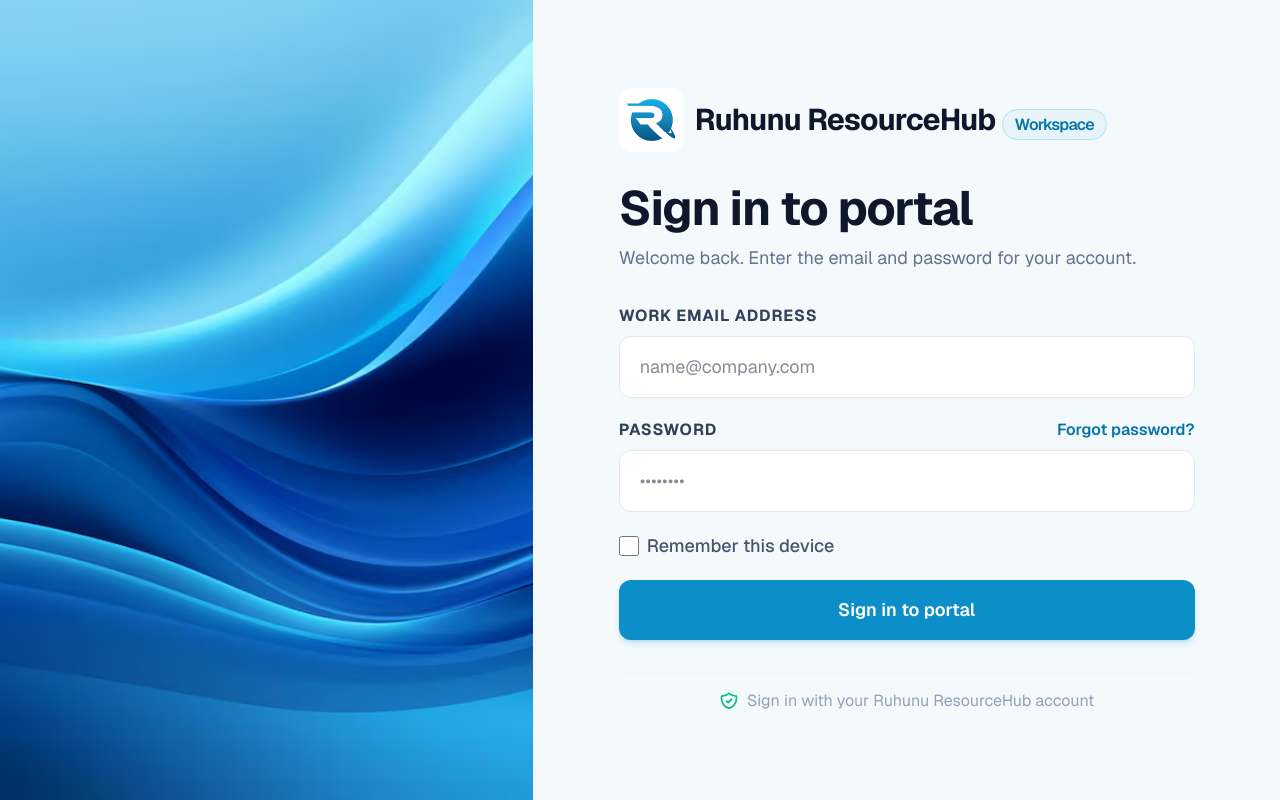
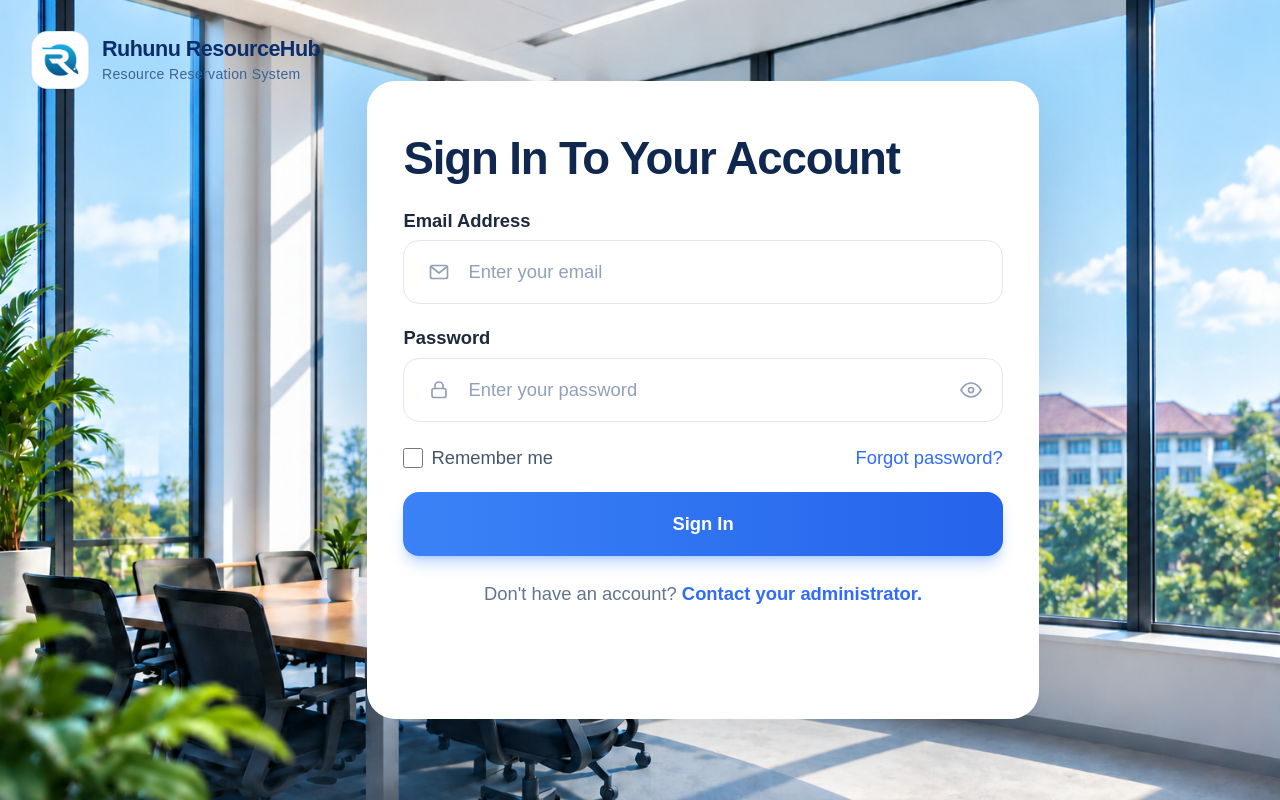
Before and after one commit to PabodaWA/resource-reservation-system, a Next.js app: page /login in a window 1280 px wide. Built offline with nearby package versions, Linux system fonts and the light colour scheme.

Commit message:
Update login ui

```diff
--- a/src/app/login/page.tsx
+++ b/src/app/login/page.tsx
@@ -8,6 +8,7 @@
 
   const [email, setEmail] = useState("");
   const [password, setPassword] = useState("");
+  const [showPassword, setShowPassword] = useState(false);
   const [rememberMe, setRememberMe] = useState(false);
   const [error, setError] = useState("");
   const [notice, setNotice] = useState("");
@@ -58,48 +59,55 @@
   }
 
   return (
-    <div className="flex min-h-screen w-full bg-[#f4f9fc] font-sans text-slate-900">
-      <div className="relative hidden overflow-hidden lg:block lg:w-5/12">
+    <main
+      className="relative min-h-dvh overflow-x-hidden bg-[#d7e7f5] text-slate-900"
+      style={{ colorScheme: "light" }}
+    >
       <img
-          src="/bg3.png"
+        src="/login1.png"
         alt=""
         className="absolute inset-0 h-full w-full object-cover object-center"
       />
-      </div>
-
-      <div className="flex w-full items-center justify-center bg-[#f4f9fc] p-6 sm:p-12 lg:w-7/12">
-        <div className="w-full max-w-xl space-y-8">
-          <div className="flex items-center gap-3">
+      <div className="absolute top-6 left-6 z-10 flex items-center gap-3.5 sm:top-8 sm:left-8">
         <img
           src="/R%20logo.jpg"
           alt=""
-              className="h-16 w-16 shrink-0 rounded-xl object-contain"
+          className="h-14 w-14 rounded-2xl bg-white object-contain p-1 shadow-sm ring-1 ring-[#d5e6fb]"
         />
-            <span className="text-2xl font-bold leading-tight tracking-tight sm:text-3xl">
-              Ruhunu ResourceHub{" "}
-              <span className="rounded-full border border-[#b7dff0] bg-[#e7f5fb] px-3 py-1 text-base font-semibold text-[#0874a8]">
-                Workspace
-              </span>
-            </span>
+        <div className="leading-tight">
+          <p className="text-[1.35rem] font-bold tracking-tight text-[#0c2d6b]">
+            Ruhunu ResourceHub
+          </p>
+          <p className="mt-0.5 text-sm font-medium tracking-wide text-[#3d6294]">
+            Resource Reservation System
+          </p>
+        </div>
+      </div>
+      <div className="relative flex min-h-dvh items-center justify-end px-4 py-6 sm:px-8 lg:pr-[calc(6rem+3cm)] xl:pr-[calc(8rem+3cm)]">
+        <section className="my-auto w-full max-w-[calc(520px+4cm)]">
+          <div className="w-full rounded-[28px] bg-white px-9 pt-[calc(1rem+1cm)] pb-[calc(2.25rem+2cm)] shadow-[0_24px_70px_rgba(16,42,84,0.18)]">
+            <div>
+              <h3 className="text-[2.85rem] leading-[1.05] font-bold tracking-tight text-[#10284f]">
+                Sign In To Your Account
+              </h3>
             </div>
 
+
+
+
+
+            <form onSubmit={handleSubmit} className="mt-6 space-y-5">
               <div>
-            <h2 className="text-5xl font-bold tracking-tight text-slate-900">
-              Sign in to portal
-            </h2>
-            <p className="mt-3 text-lg text-slate-500">
-              Welcome back. Enter the email and password for your account.
-            </p>
-          </div>
-
-          <form onSubmit={handleSubmit} className="space-y-5">
-            <div>
-              <label
-                htmlFor="email"
-                className="mb-2 block text-base font-bold tracking-wider text-slate-700 uppercase"
-              >
-                Work email address
+                <label htmlFor="email" className="mb-1.5 block text-[1.15rem] font-semibold text-slate-800">
+                  Email Address
                 </label>
+                <div className="relative">
+                  <span className="pointer-events-none absolute inset-y-0 left-6 flex items-center text-slate-400">
+                    <svg viewBox="0 0 24 24" className="h-6 w-6" fill="none" aria-hidden="true">
+                      <rect x="3.5" y="5.5" width="17" height="13" rx="2" stroke="currentColor" strokeWidth="1.7" />
+                      <path d="m4.5 7 7.5 6 7.5-6" stroke="currentColor" strokeWidth="1.7" strokeLinecap="round" strokeLinejoin="round" />
+                    </svg>
+                  </span>
                   <input
                     id="email"
                     type="email"
@@ -107,75 +115,87 @@
                     autoComplete="username"
                     value={email}
                     onChange={(event) => setEmail(event.target.value)}
-                placeholder="name@company.com"
+                    placeholder="Enter your email"
                     disabled={isLoading}
-                className="w-full rounded-xl border border-slate-200 bg-white px-5 py-4 text-lg transition-all outline-none focus:border-transparent focus:ring-2 focus:ring-[#0c8ec8] disabled:bg-slate-50"
+                    className="h-16 w-full rounded-2xl border border-slate-200 bg-white pr-6 pl-16 text-[1.15rem] text-slate-800 outline-none transition placeholder:text-slate-400 focus:border-[#3b82f6] focus:ring-4 focus:ring-[#3b82f6]/15 disabled:bg-slate-50"
                   />
+                </div>
               </div>
 
               <div>
-              <div className="mb-2 flex items-center justify-between">
-                <label
-                  htmlFor="password"
-                  className="block text-base font-bold tracking-wider text-slate-700 uppercase"
+                <label htmlFor="password" className="mb-1.5 block text-[1.15rem] font-semibold text-slate-800">
+                  Password
+                </label>
+                <div className="relative">
+                  <span className="pointer-events-none absolute inset-y-0 left-6 flex items-center text-slate-400">
+                    <svg viewBox="0 0 24 24" className="h-6 w-6" fill="none" aria-hidden="true">
+                      <rect x="5" y="10.5" width="14" height="9" rx="2" stroke="currentColor" strokeWidth="1.7" />
+                      <path d="M8 10.5V8a4 4 0 0 1 8 0v2.5" stroke="currentColor" strokeWidth="1.7" strokeLinecap="round" />
+                    </svg>
+                  </span>
+                  <input
+                    id="password"
+                    type={showPassword ? "text" : "password"}
+                    required
+                    autoComplete="current-password"
+                    value={password}
+                    onChange={(event) => setPassword(event.target.value)}
+                    placeholder="Enter your password"
+                    disabled={isLoading}
+                    className="h-16 w-full rounded-2xl border border-slate-200 bg-white pr-14 pl-16 text-[1.15rem] text-slate-800 outline-none transition placeholder:text-slate-400 focus:border-[#3b82f6] focus:ring-4 focus:ring-[#3b82f6]/15 disabled:bg-slate-50"
+                  />
+                  <button
+                    type="button"
+                    onClick={() => setShowPassword((current) => !current)}
+                    disabled={isLoading}
+                    aria-label={showPassword ? "Hide password" : "Show password"}
+                    className="absolute inset-y-0 right-5 flex items-center text-slate-400 hover:text-slate-600"
                   >
-                  Password
+                    {showPassword ? (
+                      <svg viewBox="0 0 24 24" className="h-6 w-6" fill="none" aria-hidden="true">
+                        <path d="M4 4l16 16M9.9 9.9A3 3 0 0 0 12 15a3 3 0 0 0 2.1-.9M6.1 6.7C4.2 8.1 2.8 10 2 12c1.6 4 5.3 7 10 7 1.7 0 3.3-.4 4.7-1.1M10.6 5.2A10 10 0 0 1 12 5c4.7 0 8.4 3 10 7a12 12 0 0 1-2.2 3.4" stroke="currentColor" strokeWidth="1.7" strokeLinecap="round" />
+                      </svg>
+                    ) : (
+                      <svg viewBox="0 0 24 24" className="h-6 w-6" fill="none" aria-hidden="true">
+                        <path d="M2 12s3.5-7 10-7 10 7 10 7-3.5 7-10 7S2 12 2 12Z" stroke="currentColor" strokeWidth="1.7" />
+                        <circle cx="12" cy="12" r="2.5" stroke="currentColor" strokeWidth="1.7" />
+                      </svg>
+                    )}
+                  </button>
+                </div>
+              </div>
+
+              <div className="flex items-center justify-between gap-3 pt-0.5">
+                <label className="flex cursor-pointer items-center gap-2 text-[1.15rem] text-slate-600">
+                  <input
+                    type="checkbox"
+                    checked={rememberMe}
+                    onChange={(event) => setRememberMe(event.target.checked)}
+                    disabled={isLoading}
+                    className="h-5 w-5 rounded border-slate-300 accent-[#2563eb]"
+                  />
+                  Remember me
                 </label>
                 <button
                   type="button"
                   onClick={() => {
                     setError("");
-                    setNotice(
-                      "Password reset is handled by an administrator."
-                    );
+                    setNotice("Password reset is handled by an administrator.");
                   }}
-                  className="text-base font-semibold text-[#0874a8] transition-colors hover:text-[#005888]"
+                  className="text-[1.15rem] font-medium text-[#2f6bff] hover:text-[#1d4ed8]"
                 >
                   Forgot password?
                 </button>
               </div>
-              <input
-                id="password"
-                type="password"
-                required
-                autoComplete="current-password"
-                value={password}
-                onChange={(event) => setPassword(event.target.value)}
-                placeholder="••••••••"
-                disabled={isLoading}
-                className="w-full rounded-xl border border-slate-200 bg-white px-5 py-4 text-lg transition-all outline-none focus:border-transparent focus:ring-2 focus:ring-[#0c8ec8] disabled:bg-slate-50"
-              />
-            </div>
-
-            <div className="flex items-center justify-between">
-              <label className="flex cursor-pointer items-center gap-2">
-                <input
-                  type="checkbox"
-                  checked={rememberMe}
-                  onChange={(event) => setRememberMe(event.target.checked)}
-                  disabled={isLoading}
-                  className="h-5 w-5 rounded border-slate-300 text-[#0874a8] focus:ring-[#0c8ec8]"
-                />
-                <span className="text-lg font-medium text-slate-600">
-                  Remember this device
-                </span>
-              </label>
-            </div>
 
               {error && (
-              <p
-                role="alert"
-                className="rounded-xl bg-red-50 px-4 py-3 text-lg text-red-700"
-              >
+                <p role="alert" className="rounded-xl bg-red-50 px-3 py-2 text-[1.15rem] text-red-700">
                   {error}
                 </p>
               )}
 
               {notice && (
-              <p
-                role="status"
-                className="rounded-xl bg-[#e7f5fb] px-4 py-3 text-lg text-[#065a86]"
-              >
+                <p role="status" className="rounded-xl bg-[#e7f1ff] px-3 py-2 text-[1.15rem] text-[#12356b]">
                   {notice}
                 </p>
               )}
@@ -183,31 +203,30 @@
               <button
                 type="submit"
                 disabled={isLoading}
-              className="w-full rounded-xl bg-[#0c8ec8] py-4 text-lg font-semibold text-white shadow-md shadow-[#0c8ec8]/20 transition-all duration-200 hover:bg-[#0874a8] hover:shadow-lg hover:shadow-[#0874a8]/30 disabled:cursor-not-allowed disabled:opacity-60"
+                className="flex h-16 w-full items-center justify-center gap-3 rounded-2xl bg-gradient-to-r from-[#3b82f6] to-[#2563eb] text-[1.15rem] font-semibold text-white shadow-lg shadow-blue-500/30 transition hover:from-[#2f74ea] hover:to-[#1d4fd7] disabled:cursor-not-allowed disabled:opacity-60"
               >
-              {isLoading ? "Signing in..." : "Sign in to portal"}
+                {isLoading ? "Signing in..." : "Sign In"}
               </button>
             </form>
 
-          <div className="flex items-center justify-center gap-2 border-t border-slate-100 pt-4 text-base text-slate-400">
-            <svg
-              className="h-5 w-5 text-emerald-500"
-              fill="none"
-              stroke="currentColor"
-              viewBox="0 0 24 24"
-              aria-hidden="true"
+            <p className="mt-6 text-center text-[1.15rem] text-slate-500">
+              Don&apos;t have an account?{" "}
+              <button
+                type="button"
+                onClick={() => {
+                  setNotice("");
+                  setError(
+                    "Ask an administrator to create an account for you. Email - adminruhunurh@gmail.com"
+                  );
+                }}
+                className="font-semibold text-[#2f6bff] hover:text-[#1d4ed8]"
               >
-              <path
-                strokeLinecap="round"
-                strokeLinejoin="round"
-                strokeWidth="2"
-                d="M9 12l2 2 4-4m5.618-4.016A11.955 11.955 0 0112 2.944a11.955 11.955 0 01-8.618 3.04A12.02 12.02 0 003 9c0 5.591 3.824 10.29 9 11.622 5.176-1.332 9-6.03 9-11.622 0-1.042-.133-2.052-.382-3.016z"
-              />
-            </svg>
-            <span>Sign in with your Ruhunu ResourceHub account</span>
+                Contact your administrator.
+              </button>
+            </p>
           </div>
+        </section>
       </div>
-      </div>
-    </div>
+    </main>
   );
 }
```
Also changed, not shown: public/bg3.png (deleted), public/login1.png (added). Lines whose indentation alone changed are shown as unchanged.
